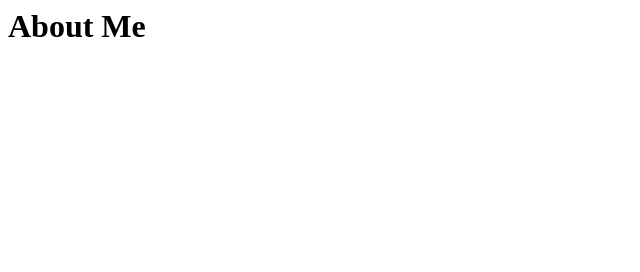
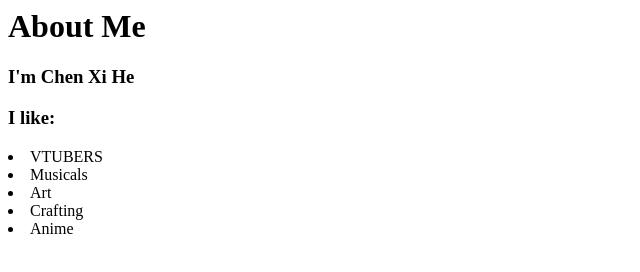
Before and after one commit to staten-island-tech/intro-to-html-INAFF25252, a plain HTML site: page index.html in a window 1280 px wide. Shown: the whole page, without its empty margins (0-640 px from the left). Drawn offline with Linux system fonts and the light colour scheme.

Commit message:
Update index.html

```diff
--- a/index.html
+++ b/index.html
@@ -7,5 +7,12 @@
 </head>
 <body>
     <h1>About Me</h1>
+    <h3>I'm Chen Xi He</h3>
+    <h3>I like:</h3>
+    <li>VTUBERS</li>
+    <li>Musicals</li>
+    <li>Art</li>
+    <li>Crafting</li>
+    <li>Anime</li>
 </body>
 </html>
```
